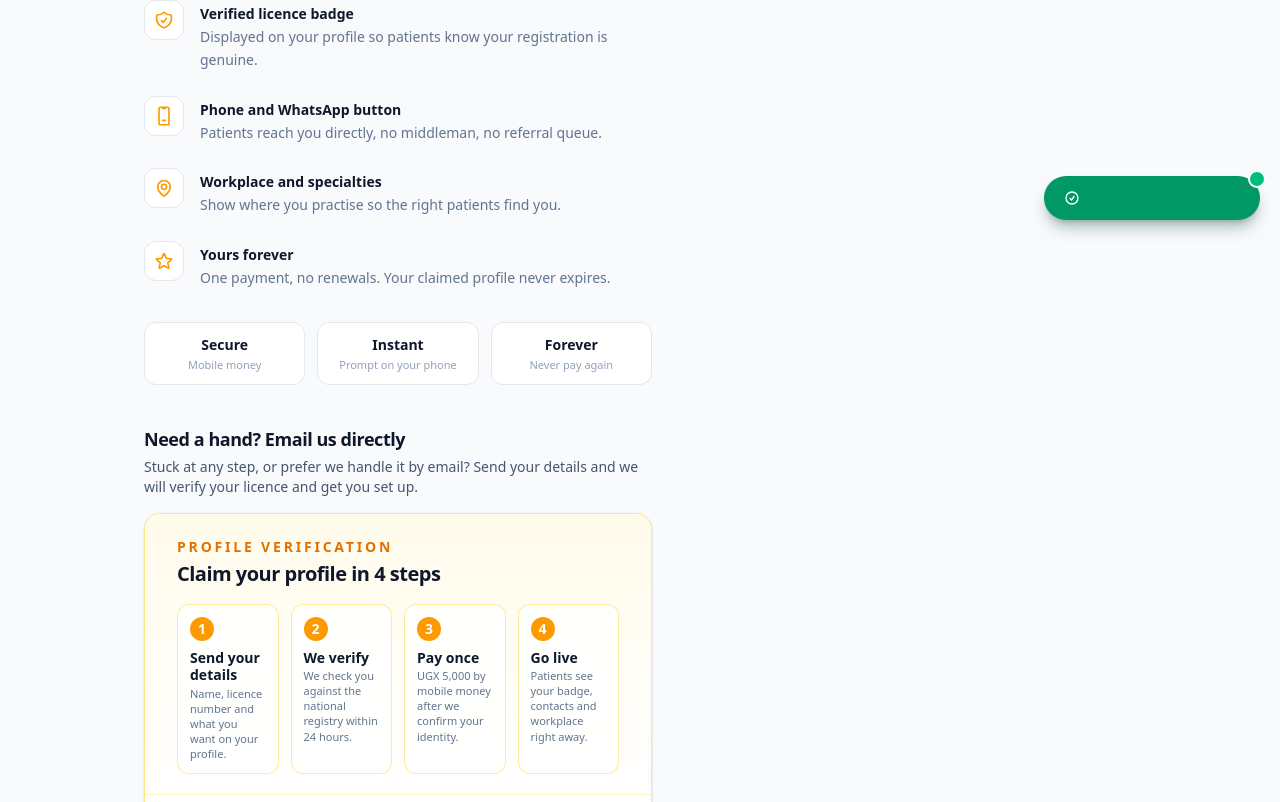
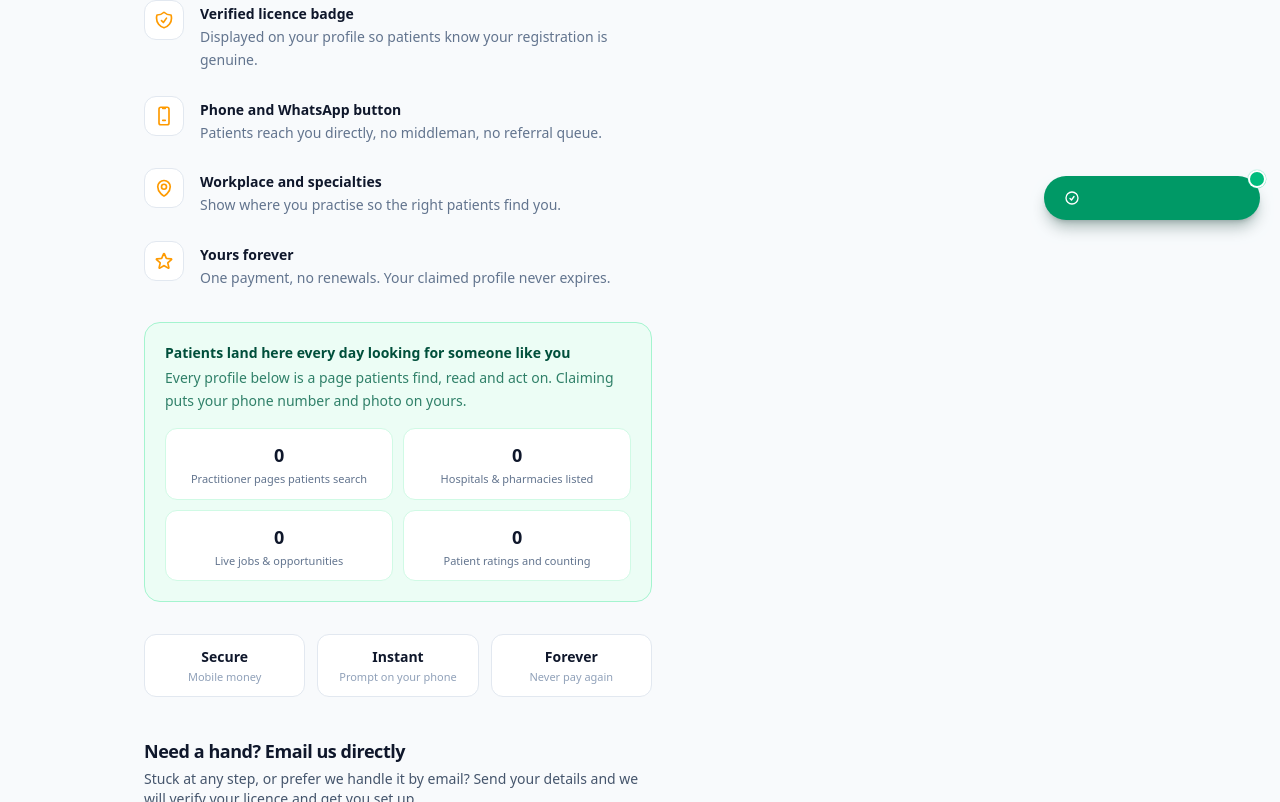
Before and after one commit to jjingofarouk/afyarate, a Next.js app: page /claim in a window 1280 px wide. Shown: the part 560-1362 px from the top of the page. Built offline with nearby package versions, Linux system fonts and the light colour scheme; no server answers; the database is empty.

Commit message:
Claim pages share live reach strip; facility claim page gets help contact form

```diff
--- a/app/claim/page.tsx
+++ b/app/claim/page.tsx
@@ -1,5 +1,6 @@
 import type { Metadata } from "next";
 import ClaimFlow from "@/components/ClaimFlow";
+import ClaimReach from "@/components/ClaimReach";
 import ContactForm from "@/components/ContactForm";
 
 export const metadata: Metadata = {
@@ -169,6 +170,11 @@ export default function ClaimPage() {
           </ul>
         </div>
 
+        {/* Reach proof — the audience already in place */}
+        <div className="mt-8">
+          <ClaimReach />
+        </div>
+
         {/* Trust tiles */}
         <div className="mt-8 grid grid-cols-3 gap-3">
           {[
--- a/app/facilities/claim/page.tsx
+++ b/app/facilities/claim/page.tsx
@@ -1,5 +1,7 @@
 import type { Metadata } from "next";
 import FacilityClaimFlow from "@/components/FacilityClaimFlow";
+import ClaimReach from "@/components/ClaimReach";
+import ContactForm from "@/components/ContactForm";
 
 export const metadata: Metadata = {
   title: "Claim your facility",
@@ -52,6 +54,23 @@ export default function FacilityClaimPage() {
             </li>
           ))}
         </ul>
+
+        <div className="mt-8">
+          <ClaimReach />
+        </div>
+
+        <div className="mt-10">
+          <h2 className="text-lg font-bold tracking-tight text-slate-900 dark:text-slate-50">
+            Need a hand? Message us directly
+          </h2>
+          <p className="mt-1 text-sm text-slate-600 dark:text-slate-400">
+            Stuck at any step, or prefer we handle it over email? Send your
+            facility details and we will verify it and get you set up.
+          </p>
+          <div className="mt-4">
+            <ContactForm initialTopic="facility" />
+          </div>
+        </div>
       </div>
     </div>
   );
--- /dev/null
+++ b/components/ClaimReach.tsx
@@ -0,0 +1,63 @@
+import { getStats } from "@/lib/practitioners";
+import { getFacilityStats } from "@/lib/facilities";
+import { getPosts } from "@/lib/posts";
+
+/**
+ * Social proof for the claim pages: live counts straight from the database
+ * (no made-up traffic numbers). Shows claimants the audience already in
+ * place — every practitioner and facility page is a page patients land on.
+ */
+export default async function ClaimReach() {
+  const [stats, facilities, posts] = await Promise.all([
+    getStats().catch(() => null),
+    getFacilityStats().catch(() => null),
+    getPosts().catch(() => []),
+  ]);
+  if (!stats) return null;
+
+  const tiles = [
+    {
+      value: stats.practitioners.toLocaleString("en-US"),
+      label: "Practitioner pages patients search",
+    },
+    {
+      value: (facilities?.total ?? 0).toLocaleString("en-US"),
+      label: "Hospitals & pharmacies listed",
+    },
+    {
+      value: posts.length.toLocaleString("en-US"),
+      label: "Live jobs & opportunities",
+    },
+    {
+      value: stats.totalRatings.toLocaleString("en-US"),
+      label: "Patient ratings and counting",
+    },
+  ];
+
+  return (
+    <div className="rounded-2xl border border-emerald-200 bg-emerald-50 p-5 dark:border-emerald-900/50 dark:bg-emerald-950/30">
+      <p className="text-sm font-bold text-emerald-900 dark:text-emerald-200">
+        Patients land here every day looking for someone like you
+      </p>
+      <p className="mt-1 text-xs leading-relaxed text-emerald-800/80 dark:text-emerald-300/80">
+        Every profile below is a page patients find, read and act on. Claiming
+        puts your phone number and photo on yours.
+      </p>
+      <div className="mt-4 grid grid-cols-2 gap-2.5">
+        {tiles.map((t) => (
+          <div
+            key={t.label}
+            className="rounded-xl border border-emerald-100 bg-white px-3 py-3 text-center dark:border-emerald-900/40 dark:bg-slate-900"
+          >
+            <p className="text-lg font-black tracking-tight text-slate-900 dark:text-slate-50">
+              {t.value}
+            </p>
+            <p className="mt-0.5 text-[11px] leading-snug text-slate-500 dark:text-slate-400">
+              {t.label}
+            </p>
+          </div>
+        ))}
+      </div>
+    </div>
+  );
+}
```
